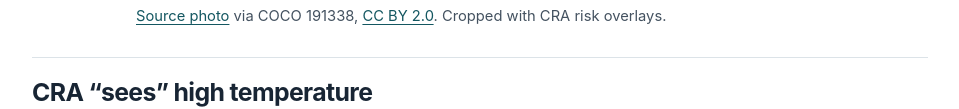
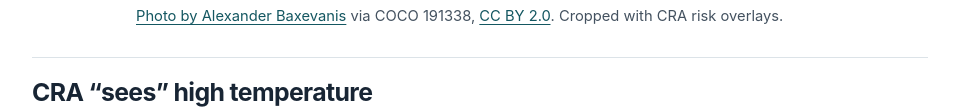
Before and after one commit to LihaoZheng-git/Isaac-restaurant-CRA, a plain HTML site: page project webpage/index.html in a window 1280 px wide. Shown: the part 4692-4801 px from the top of the page, without its empty margins (160-1119 px from the left). Drawn offline with Linux system fonts and the light colour scheme.

Commit message:
Credit the kitchen photo on the project webpage

```diff
--- a/project webpage/index.html
+++ b/project webpage/index.html
@@ -58,7 +58,7 @@
         <figure class="kitchen">
           <img class="media wide" src="media/kitchen.png" width="1186" height="748" loading="lazy"
             alt="Kitchen scene from the Contact experiment, with CRA risk scores marked on the knife and bowls.">
-          <figcaption><a href="https://flic.kr/p/7BGcP7">Source photo</a> via COCO 191338, <a href="https://creativecommons.org/licenses/by/2.0/">CC BY 2.0</a>. Cropped with CRA risk overlays.</figcaption>
+          <figcaption><a href="https://www.flickr.com/photos/futureshape/4342062184/">Photo by Alexander Baxevanis</a> via COCO 191338, <a href="https://creativecommons.org/licenses/by/2.0/">CC BY 2.0</a>. Cropped with CRA risk overlays.</figcaption>
         </figure>
       </section>
 
```
